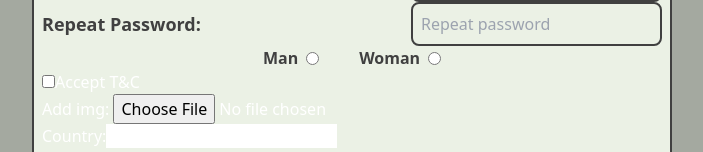
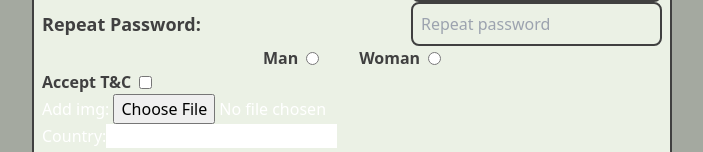
Before and after one commit to tearzday/REACT2025Q3, a React (Vite) app: page / in a window 1280 px wide. Both pictures are taken after a click on the button "Open UncontrolledForm". Shown: the part 413-565 px from the top of the page, without its empty margins (288-991 px from the left). Built offline with nearby package versions, Linux system fonts and the light colour scheme.

Commit message:
refactor: change checkbox to ui

```diff
--- a/src/components/UI/Input/Default.tsx
+++ b/src/components/UI/Input/Default.tsx
@@ -1,4 +1,3 @@
-import type { Ref } from 'react';
 import type { Path, UseFormRegister } from 'react-hook-form';
 import type { FormData } from '../../../types';
 
@@ -8,7 +7,6 @@ interface InputDefaultProps {
   type: string;
   label: string;
   name?: string;
-  ref?: Ref<HTMLInputElement>;
   register?: UseFormRegister<FormData>;
 }
 
--- /dev/null
+++ b/src/components/UI/checkbox/Default.tsx
@@ -0,0 +1,27 @@
+import type { Path, UseFormRegister } from 'react-hook-form';
+import type { FormData } from '../../../types';
+
+interface CheckboxDefaultProps {
+  id: Path<FormData>;
+  label: string;
+  register?: UseFormRegister<FormData>;
+}
+
+export default function CheckboxDefault({
+  id,
+  label,
+  register,
+}: CheckboxDefaultProps) {
+  return (
+    <div className="flex gap-2 items-center text-neutral-700 font-bold">
+      <label htmlFor={id}>{label}</label>
+      <input
+        type="checkbox"
+        name={id}
+        id={id}
+        {...(register ? register(id) : null)}
+        className="accent-neutral-700"
+      />
+    </div>
+  );
+}
--- a/src/components/forms/hook-form/HookForm.tsx
+++ b/src/components/forms/hook-form/HookForm.tsx
@@ -3,6 +3,7 @@ import { useForm } from 'react-hook-form';
 import type { FormData } from '../../../types';
 import InputDefault from '../../UI/input/Default';
 import RadioList from '../../UI/radio-list/Default';
+import CheckboxDefault from '../../UI/checkbox/Default';
 
 export default function HookForm() {
   const radioListData = [
@@ -81,11 +82,7 @@ export default function HookForm() {
         />
 
         <RadioList data={radioListData} {...register('gender')} />
-
-        <div>
-          <input type="checkbox" id="terms" {...register('terms')} />
-          <label htmlFor="terms">Accept T&C</label>
-        </div>
+        <CheckboxDefault id="terms" label="Accept T&C" register={register} />
 
         <div>
           <label htmlFor="file">Add file: </label>
--- a/src/components/forms/uncontrolled-form/UncontrolledForm.tsx
+++ b/src/components/forms/uncontrolled-form/UncontrolledForm.tsx
@@ -3,6 +3,7 @@ import { formsSetData, useForms } from '../../../hooks/useForms';
 import InputDefault from '../../UI/input/Default';
 import { formSchema } from '../../../schemas/formSchema';
 import RadioList from '../../UI/radio-list/Default';
+import CheckboxDefault from '../../UI/checkbox/Default';
 
 export default function UncontrolledForm() {
   const radioListData = [
@@ -74,11 +75,7 @@ export default function UncontrolledForm() {
       />
 
       <RadioList data={radioListData} />
-
-      <div>
-        <input type="checkbox" id="terms" name="terms" />
-        <label htmlFor="terms">Accept T&C</label>
-      </div>
+      <CheckboxDefault id="terms" label="Accept T&C" />
 
       <div>
         <label htmlFor="file">Add img: </label>
```
